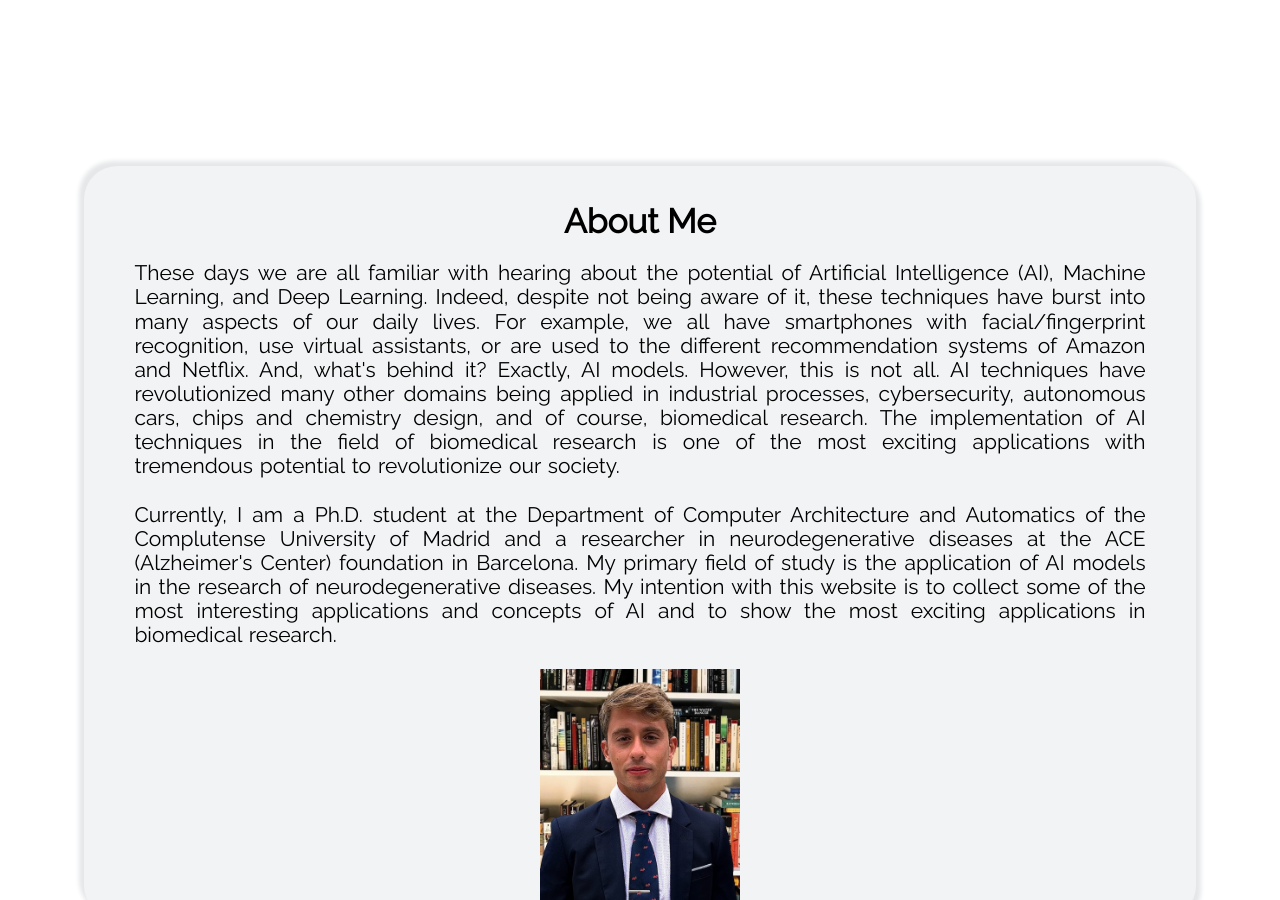
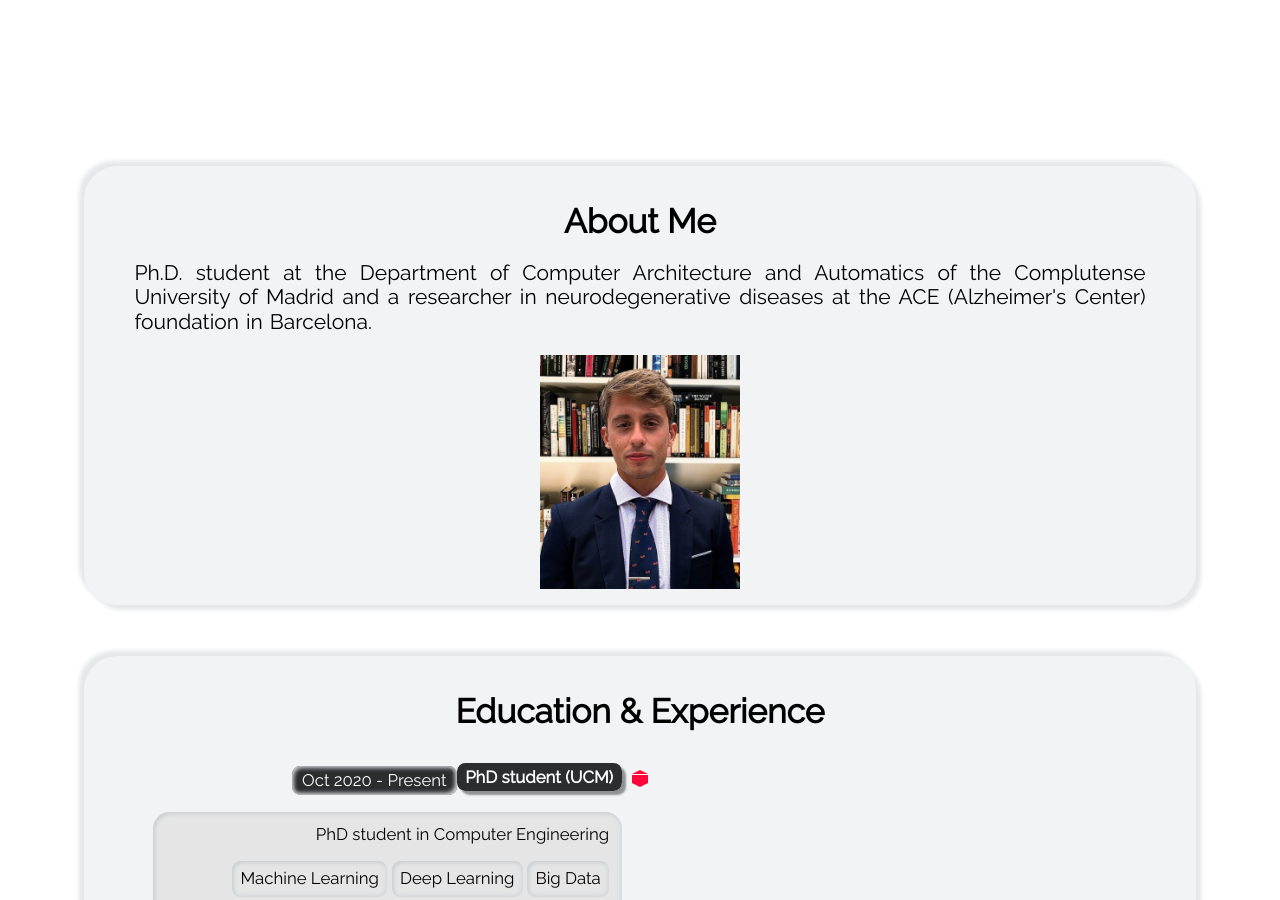
Before and after one commit to FernandoGaGu/FernandoGaGu.github.io, a Jekyll site: the page built from index.html, in a window 1280 px wide and 900 px high, scrolled down 902 px. Built offline with Jekyll 4.4.1, drawn with Linux system fonts in a browser that asks for light colours.

Commit message:
Updated about me section.

```diff
--- a/_config.yml
+++ b/_config.yml
@@ -38,7 +38,8 @@ show_aboutme_card: true
 # about_me_title: The will be displayed as the title in the About Me section
 about_me_title: About Me
 # about_me_description: This will be displayed under the title.
-about_me_description: These days we are all familiar with hearing about the potential of Artificial Intelligence (AI), Machine Learning, and Deep Learning. Indeed, despite not being aware of it, these techniques have burst into many aspects of our daily lives. For example, we all have smartphones with facial/fingerprint recognition, use virtual assistants, or are used to the different recommendation systems of Amazon and Netflix. And, what's behind it? Exactly, AI models. However, this is not all. AI techniques have revolutionized many other domains being applied in industrial processes, cybersecurity, autonomous cars, chips and chemistry design, and of course, biomedical research. The implementation of AI techniques in the field of biomedical research is one of the most exciting applications with tremendous potential to revolutionize our society.<br><br> Currently, I am a Ph.D. student at the Department of Computer Architecture and Automatics of the Complutense University of Madrid and a researcher in neurodegenerative diseases at the ACE (Alzheimer's Center) foundation in Barcelona. My primary field of study is the application of AI models in the research of neurodegenerative diseases. My intention with this website is to collect some of the most interesting applications and concepts of AI and to show the most exciting applications in biomedical research.
+about_me_description: Ph.D. student at the Department of Computer Architecture and Automatics of the Complutense University of Madrid and a researcher in neurodegenerative diseases at the ACE (Alzheimer's Center) foundation in Barcelona.
+
 # SKILLS SECTION
 # show_skills_card:
 # > setting this to true, will display the Skills section
```
